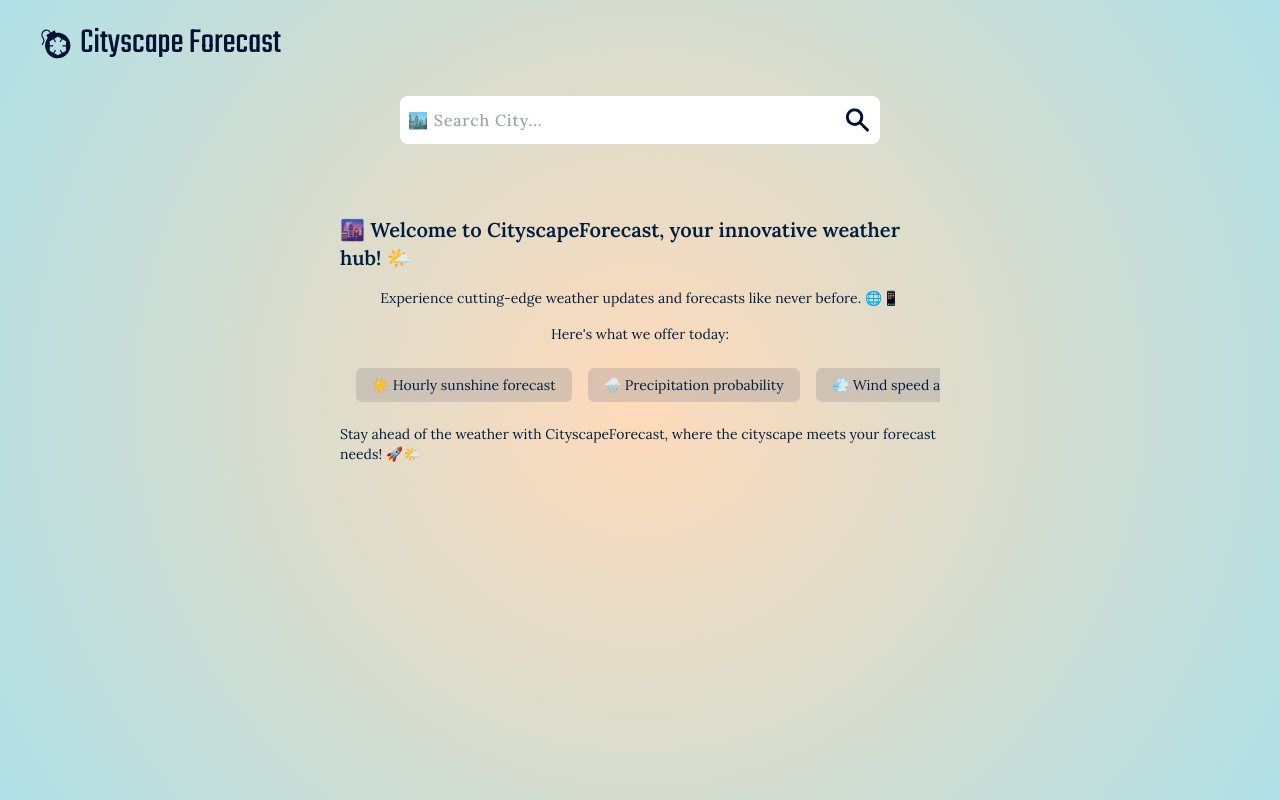
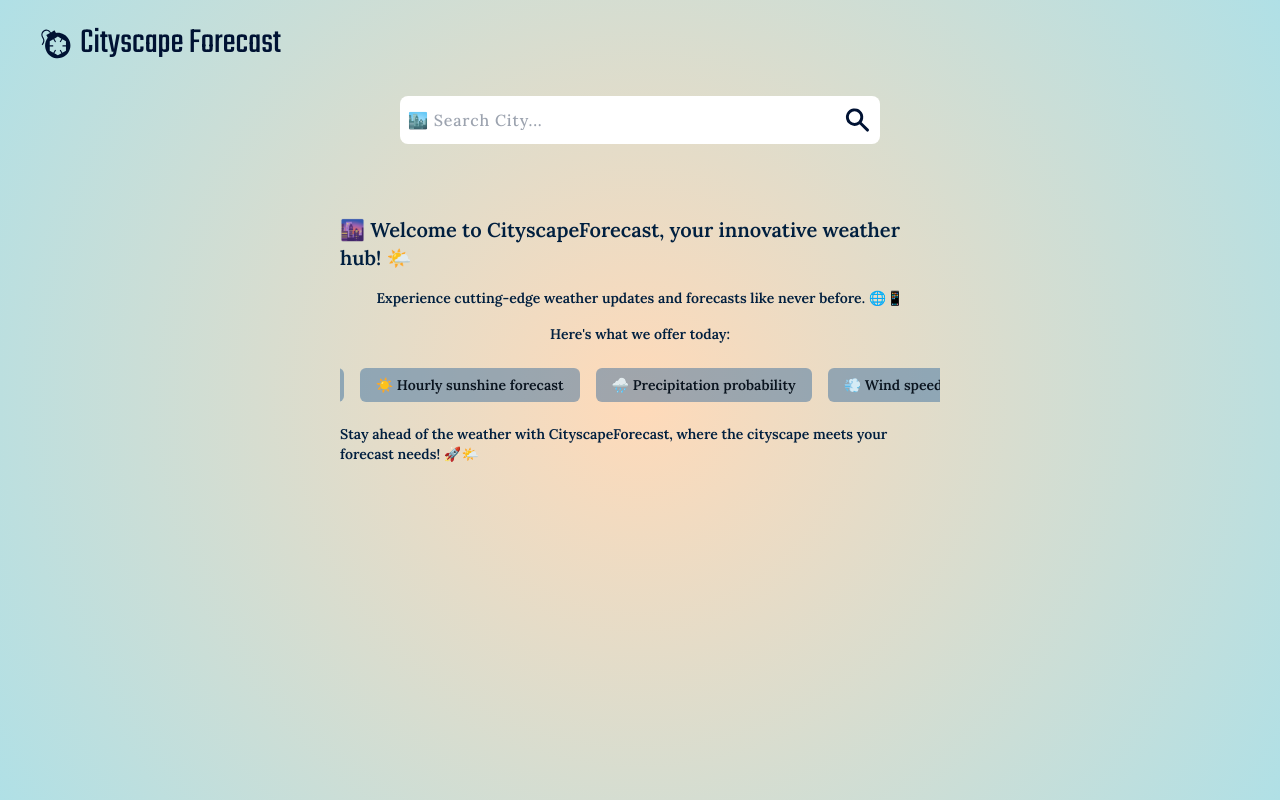
Before and after one commit to JamesUdy/Cityscape_Forecast, a Next.js app: page / in a window 1280 px wide. Built offline with nearby package versions, Linux system fonts and the light colour scheme.

Commit message:
Ui: Styled Marquee components in feature section

```diff
--- a/app/components/Home/Home.tsx
+++ b/app/components/Home/Home.tsx
@@ -41,16 +41,16 @@ const Home = () => {
     content = (
       <section className='text-[#001F3F] mx-auto w-2/4 py-10 flex flex-col space-y-4 items-center'>
           <span className='text-xl font-semibold'>🌆 Welcome to CityscapeForecast, your innovative weather hub! 🌤️</span>
-          <p className='font-normal text-sm'>Experience cutting-edge weather updates and forecasts like never before. 🌐📱</p>
-          <span className='font-normal text-sm'>Here's what we offer today:</span>
+          <p className='font-semibold text-sm'>Experience cutting-edge weather updates and forecasts like never before. 🌐📱</p>
+          <span className='font-semibold text-sm'>Here's what we offer today:</span>
           <Marquee loop={0} speed={50} className='flex h-12 p-2'>
             {features.map(feature => {
               return (
-                <span key={feature.id} className='mx-2 px-4 py-2 bg-[#a09a9a5f] rounded-md backdrop-blur-xl text-sm'>{feature.feat}</span>
+                <span key={feature.id} className='text-[#0a141f] mx-2 px-4 py-2 ring-1 ring-transparent ease-in duration-200 hover:ring-[#0a141f] font-semibold bg-[#1e5b976a] rounded-md backdrop-blur-xl text-sm'>{feature.feat}</span>
               )
             })}
           </Marquee>
-          <p className='font-normal text-sm'>Stay ahead of the weather with CityscapeForecast, where the cityscape meets your forecast needs! 🚀🌤️</p>
+          <p className='font-semibold text-sm'>Stay ahead of the weather with CityscapeForecast, where the cityscape meets your forecast needs! 🚀🌤️</p>
       </section>
     )
   }
```
